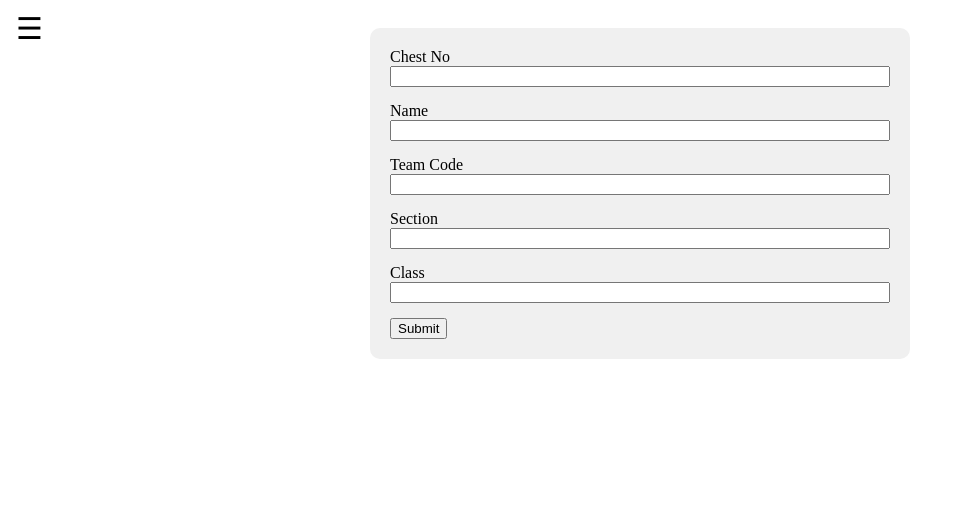
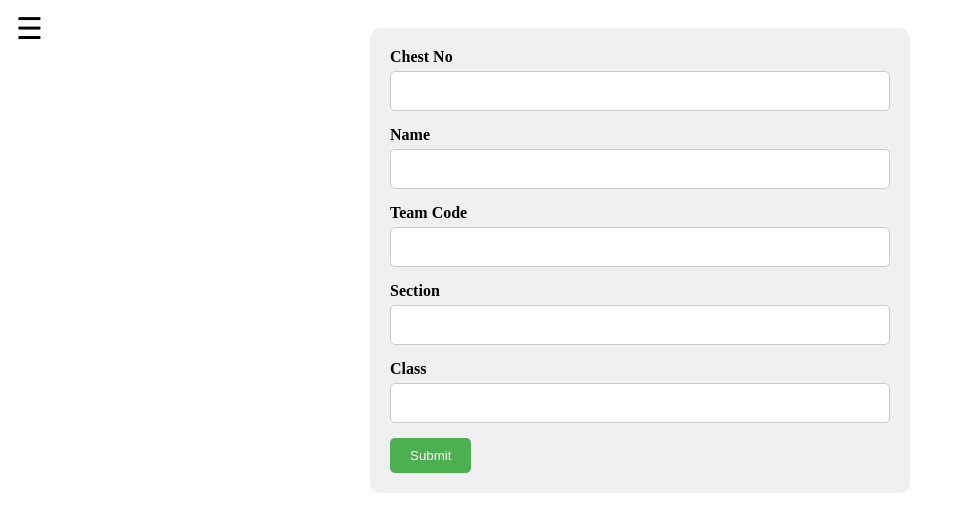
Before and after one commit to Javadamkd/art-fest-management, a Next.js app: page /candidates in a window 1280 px wide. Shown: the top 532 px of the page, without its empty margins (0-955 px from the left). Built offline with nearby package versions, Linux system fonts and the light colour scheme.

Commit message:
Update candidates.js

```diff
--- a/pages/candidates.js
+++ b/pages/candidates.js
@@ -12,46 +12,51 @@ const Candidates = () => {
     <div className={styles.formContainer}>
       <form className={styles.form}>
         <div className={styles.inputGroup}>
-          <label>Chest No</label>
+          <label className={styles.label}>Chest No</label>
           <input
             type="text"
             value={chestNo}
             onChange={(e) => setChestNo(e.target.value)}
+            className={styles.input}
           />
         </div>
         <div className={styles.inputGroup}>
-          <label>Name</label>
+          <label className={styles.label}>Name</label>
           <input
             type="text"
             value={name}
             onChange={(e) => setName(e.target.value)}
+            className={styles.input}
           />
         </div>
         <div className={styles.inputGroup}>
-          <label>Team Code</label>
+          <label className={styles.label}>Team Code</label>
           <input
             type="text"
             value={teamCode}
             onChange={(e) => setTeamCode(e.target.value)}
+            className={styles.input}
           />
         </div>
         <div className={styles.inputGroup}>
-          <label>Section</label>
+          <label className={styles.label}>Section</label>
           <input
             type="text"
             value={section}
             onChange={(e) => setSection(e.target.value)}
+            className={styles.input}
           />
         </div>
         <div className={styles.inputGroup}>
-          <label>Class</label>
+          <label className={styles.label}>Class</label>
           <input
             type="text"
             value={className}
             onChange={(e) => setClassName(e.target.value)}
+            className={styles.input}
           />
         </div>
-        <button type="submit">Submit</button>
+        <button type="submit" className={styles.button}>Submit</button>
       </form>
     </div>
   );
```
